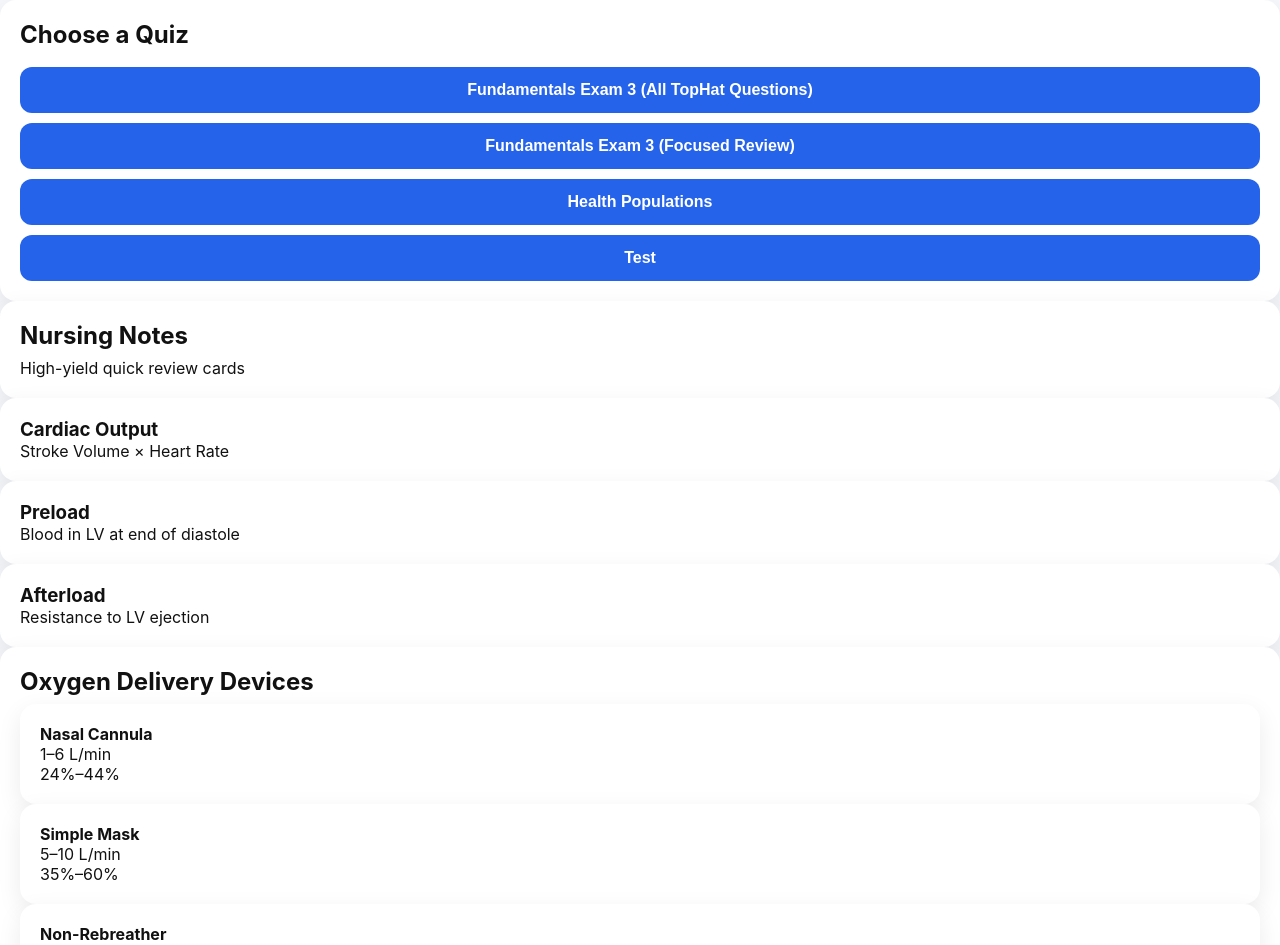
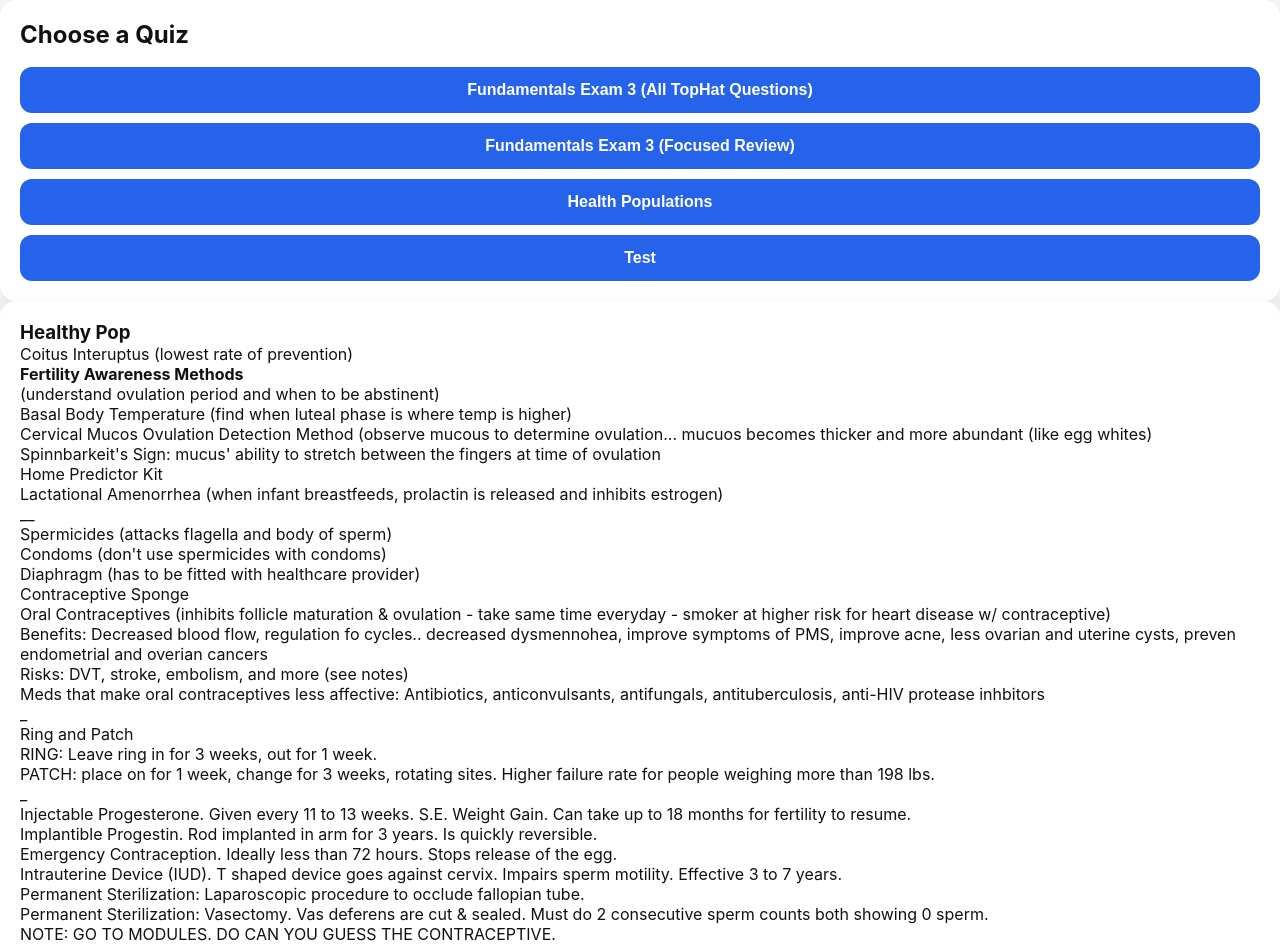
Before and after one commit to ehoover3/quiz-app, a React (Vite) app: page / in a window 1280 px wide. Shown: the top 945 px of the page. Built offline with nearby package versions, Linux system fonts and the light colour scheme.

Commit message:
updated healthy pop notes

```diff
--- a/src/components/Notes.tsx
+++ b/src/components/Notes.tsx
@@ -2,13 +2,51 @@ export default function Notes() {
   return (
     <div className="space-y-6 w-full max-w-4xl mx-auto">
 
-      {/* HEADER */}
-      <div className="card border border-gray-800 hover:border-black transition">
-        <h2 className="title">Nursing Notes</h2>
-        <p className="text-sm text-gray-500">
-          High-yield quick review cards
-        </p>
+
+
+      {/* GRID SECTION */}
+      <div className="grid md:grid-cols-3 gap-4">
+
+        <div className="card border border-gray-800 hover:border-black hover:shadow-md transition">
+          <h3 className="font-semibold border-b pb-1 mb-2">
+            Healthy Pop
+          </h3>
+          <p className="text-sm">Coitus Interuptus (lowest rate of prevention)</p>
+          <p className="text-sm"><strong>Fertility Awareness Methods</strong></p>
+          <p className="text-sm">(understand ovulation period and when to be abstinent)</p>
+          <p className="text-sm">Basal Body Temperature (find when luteal phase is where temp is higher)</p>
+          <p className="text-sm">Cervical Mucos Ovulation Detection Method (observe mucous to determine ovulation... mucuos becomes thicker and more abundant (like egg whites)</p>
+          <p className="text-sm">Spinnbarkeit's Sign:  mucus' ability to stretch between the fingers at time of ovulation</p>
+          <p className="text-sm">Home Predictor Kit</p>
+          <p className="text-sm">Lactational Amenorrhea (when infant breastfeeds, prolactin is released and inhibits estrogen)</p>
+          <p className="text-sm">__</p>
+          <p className="text-sm">Spermicides (attacks flagella and body of sperm)</p>
+          <p className="text-sm">Condoms (don't use spermicides with condoms)</p>
+          <p className="text-sm">Diaphragm (has to be fitted with healthcare provider)</p>
+          <p className="text-sm">Contraceptive Sponge</p>
+          <p className="text-sm">Oral Contraceptives (inhibits follicle maturation & ovulation - take same time everyday - smoker at higher risk for heart disease w/ contraceptive)</p>
+          <p className="text-sm">Benefits:  Decreased blood flow, regulation fo cycles.. decreased dysmennohea, improve symptoms of PMS, improve acne, less ovarian and uterine cysts, preven endometrial and overian cancers</p>
+          <p className="text-sm">Risks: DVT, stroke, embolism, and more (see notes)</p>
+          <p className="text-sm">Meds that make oral contraceptives less affective:  Antibiotics, anticonvulsants, antifungals, antituberculosis, anti-HIV protease inhbitors</p>
+          <p className="text-sm">_</p>
+          <p className="text-sm">Ring and Patch</p>
+          <p className="text-sm">RING: Leave ring in for 3 weeks, out for 1 week.</p>
+          <p className="text-sm">PATCH: place on for 1 week, change for 3 weeks, rotating sites.  Higher failure rate for people weighing more than 198 lbs.</p>
+          <p className="text-sm">_</p>
+          <p className="text-sm">Injectable Progesterone.  Given every 11 to 13 weeks.  S.E. Weight Gain.  Can take up to 18 months for fertility to resume.</p>
+          <p className="text-sm">Implantible Progestin.  Rod implanted in arm for 3 years.  Is quickly reversible.</p>
+          <p className="text-sm">Emergency Contraception.  Ideally less than 72 hours.  Stops release of the egg.</p>
+          <p className="text-sm">Intrauterine Device (IUD).  T shaped device goes against cervix.  Impairs sperm motility.  Effective 3 to 7 years.</p>
+          <p className="text-sm">Permanent Sterilization: Laparoscopic procedure to occlude fallopian tube.</p>
+          <p className="text-sm">Permanent Sterilization: Vasectomy.  Vas deferens are cut & sealed.  Must do 2 consecutive sperm counts both showing 0 sperm.</p>
+
+          <p className="text-sm">NOTE:  GO TO MODULES. DO CAN YOU GUESS THE CONTRACEPTIVE.</p>
+        </div>
+
+
+
       </div>
+
 
       {/* GRID SECTION */}
       <div className="grid md:grid-cols-3 gap-4">
```
